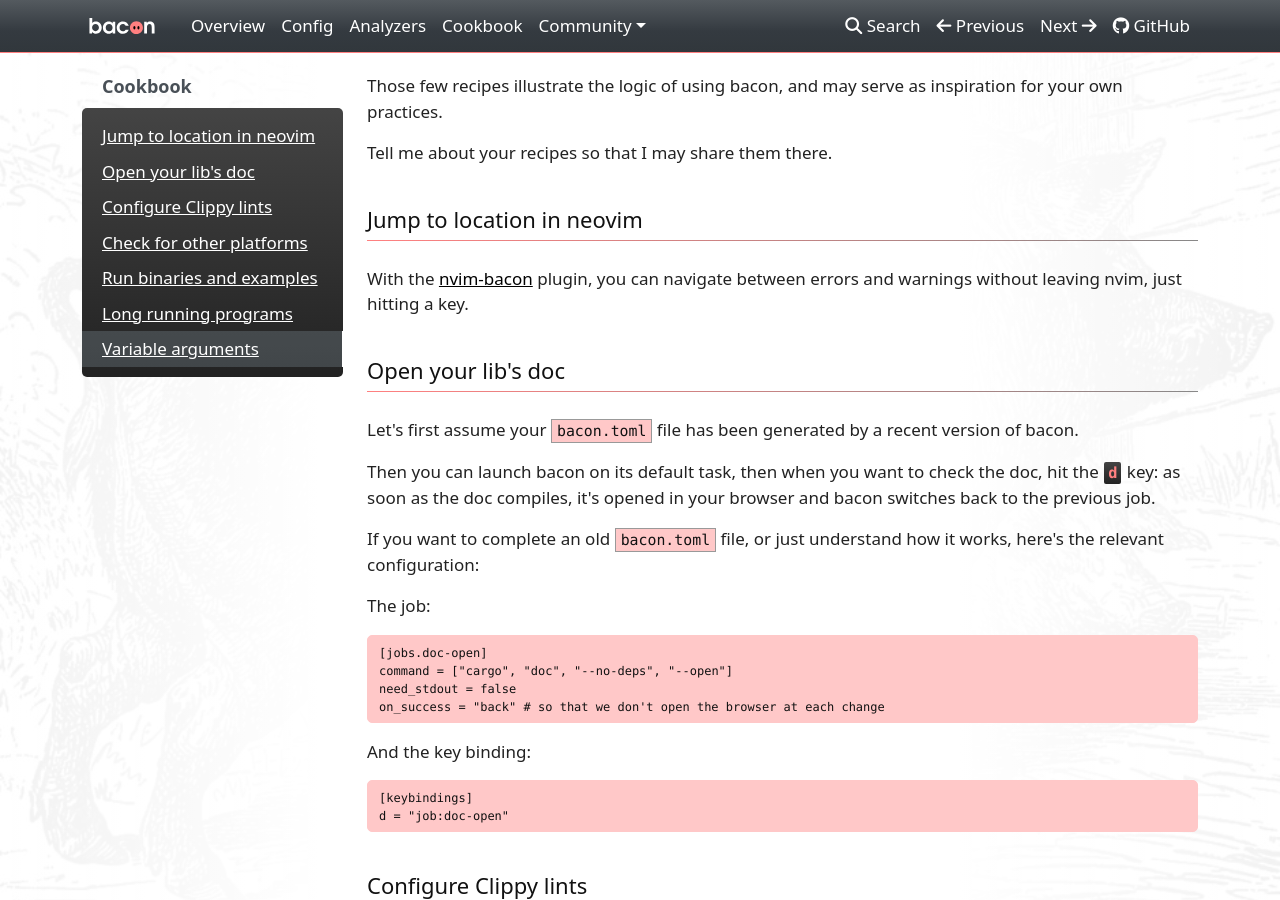
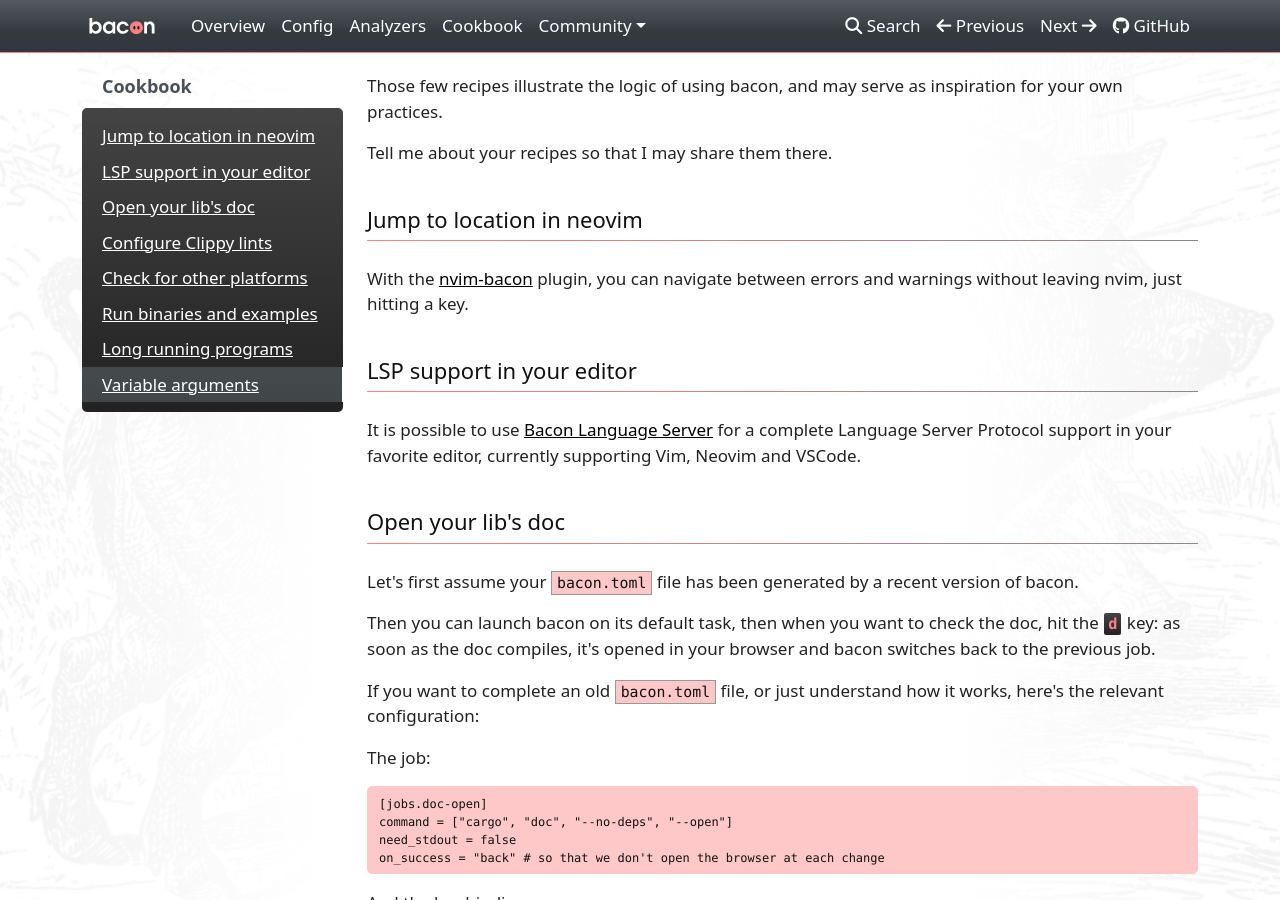
Before and after one commit to Canop/bacon, an MkDocs documentation site: the page built from website/docs/cookbook.md, in a window 1280 px wide and 900 px high. Built offline with MkDocs 1.6.1, drawn with Linux system fonts in a browser that asks for light colours; nearby versions of some CDN libraries; a style sheet for code colours, icons or effects is not loaded.

Commit message:
Update Cookbook

```diff
--- a/website/docs/cookbook.md
+++ b/website/docs/cookbook.md
@@ -6,6 +6,11 @@
 # Jump to location in neovim
 
 With the [nvim-bacon](https://github.com/Canop/nvim-bacon) plugin, you can navigate between errors and warnings without leaving nvim, just hitting a key.
+
+# LSP support in your editor
+
+It is possible to use [Bacon Language Server](../community/bacon-ls) for a complete Language Server Protocol support
+in your favorite editor, currently supporting Vim, Neovim and VSCode.
 
 # Open your lib's doc
 
```
Also changed, not shown: website/docs/community/bacon-ls.md (+3 -1 lines).
